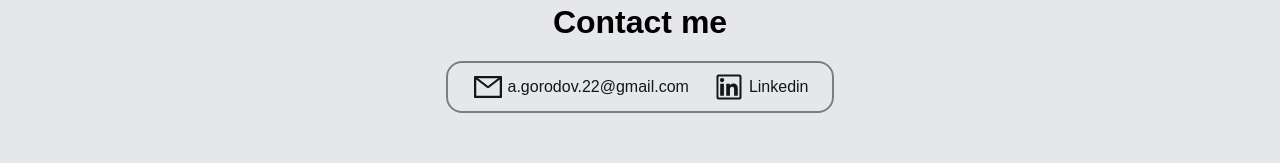
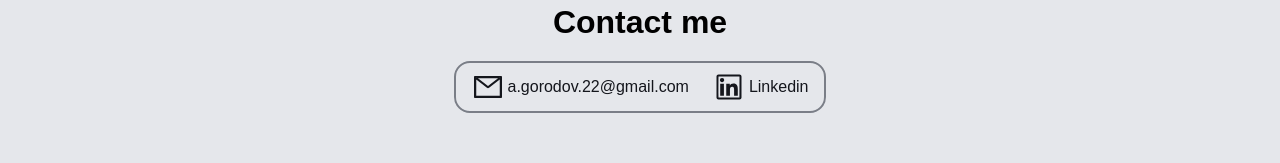
Before and after one commit to Alex-Gorodov/portfolio-2026, a React (Create React App) app: page / in a window 1280 px wide. Shown: the part 1166-1329 px from the top of the page. Built offline with nearby package versions, Linux system fonts and the light colour scheme.

Commit message:
fix contact block padding

```diff
--- a/src/Styles/Modules/Contact.sass
+++ b/src/Styles/Modules/Contact.sass
@@ -6,7 +6,7 @@
 
   &_block
     display: flex
-    padding: 8px 24px
+    padding: 8px 16px
     border-radius: 16px
     align-items: center
     justify-content: center
```
